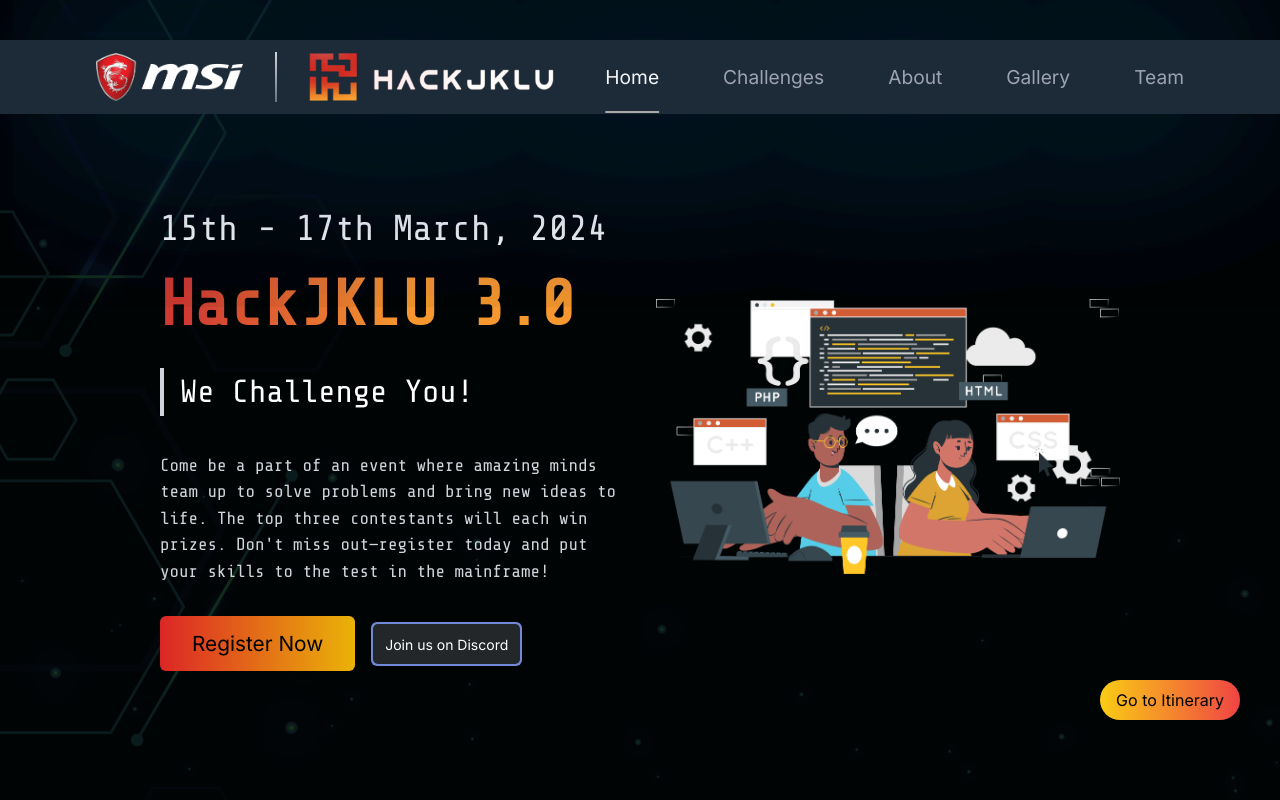
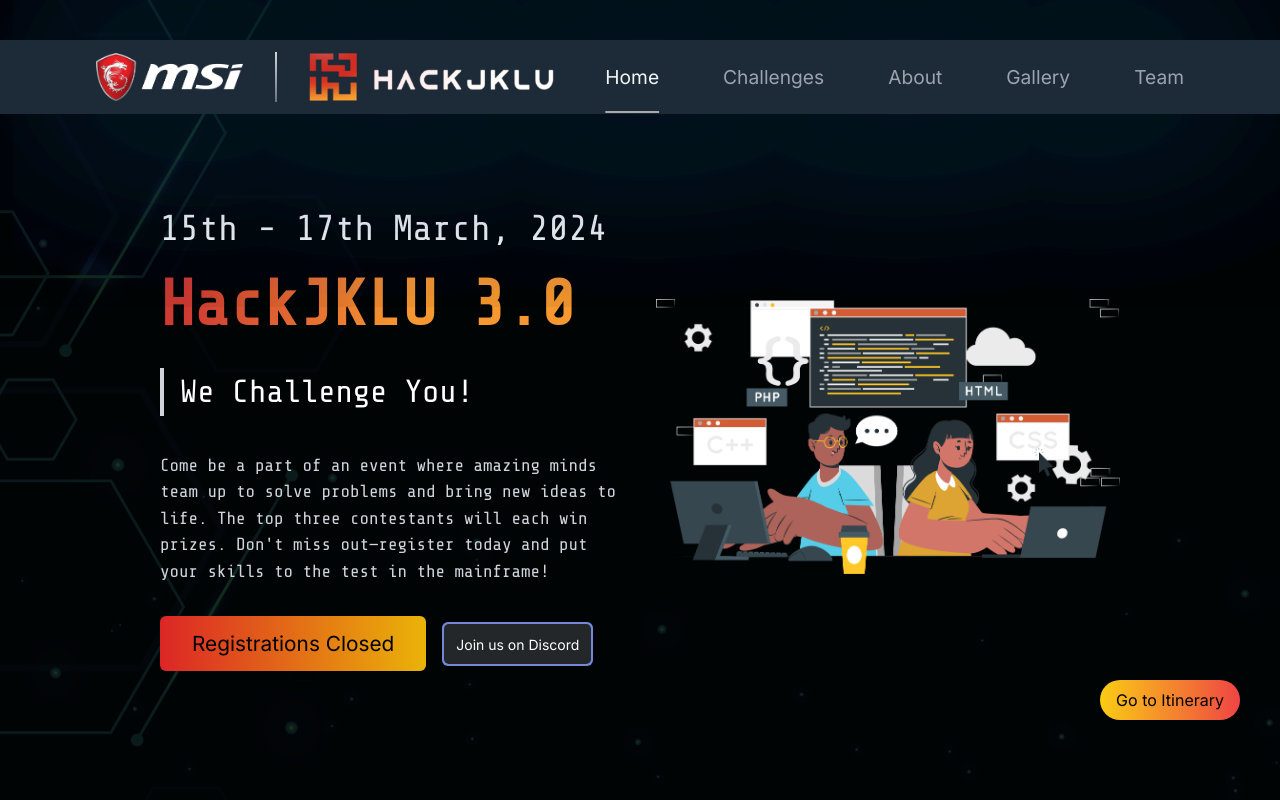
Before and after one commit to adistrim/hackJKLUv3, a Next.js app: page / in a window 1280 px wide. Shown: the top 800 px of the page. Built offline with nearby package versions, Linux system fonts and the light colour scheme.

Commit message:
sponsor components updated, Registrations ended page added

```diff
--- a/src/app/starting-soon/page.tsx
+++ b/src/app/closed/page.tsx
@@ -20,9 +20,9 @@ const EmptyPage: React.FC = () => {
         className={`min-h-screen flex flex-col mt-[10rem] items-center text-white p-4 ${tech_mono.className}`}
       >
         <h1 className="text-2xl sm:text-3xl md:text-4xl mb-8 text-center" style={{ backgroundImage: 'linear-gradient(90deg, #cf3a33 5.87%, #f6982f 59.11%)', WebkitBackgroundClip: 'text', color: 'transparent' }}>
-          Registrations are starting soon
+          Registrations are closed
         </h1>
-        <NextLink href="https://devfolio.co/" passHref>
+        <NextLink href="https://hack-jklu.devfolio.co/" passHref>
           <p className="mb-4">Registrations Partner: <span className="text-blue-500">Devfolio</span></p>
         </NextLink>
       </div>
--- a/src/app/components/header.tsx
+++ b/src/app/components/header.tsx
@@ -71,7 +71,7 @@ const Header: React.FC = () => {
             </div>
           </NextLink>
 
-          <NextLink href="/" passHref>
+          <NextLink href="https://in.msi.com/" passHref>
             <div className="md:hidden block relative h-[2rem] w-[1.6rem] md:h-[3rem] md:w-[9.2rem]">
               <Image
                 src="/sponsors/msi-nontext.png"
--- a/src/app/components/registerbtn.tsx
+++ b/src/app/components/registerbtn.tsx
@@ -6,11 +6,12 @@ const inter = Inter({ subsets: ["latin"] });
 
 const RegisterBtn: React.FC = () => {
     return (
-        <NextLink href="https://hack-jklu.devfolio.co/" passHref target="_blank">
+        <NextLink href="/closed" passHref target="_blank">
             <p className={`inline-flex px-8 py-3 text-black text-[1.1rem] md:text-[1.3rem] justify-center items-center gap-4 rounded-md bg-gradient-to-r from-red-600 to-yellow-500 ${inter.className}`}>
-                Register Now
+                Registrations Closed
             </p>
         </NextLink>
+
     );
 };
 
--- a/src/app/components/sponsors.tsx
+++ b/src/app/components/sponsors.tsx
@@ -5,7 +5,6 @@ interface Sponsor {
     name: string;
     photo: string;
     website: string;
-    type?: string;
 }
 
 interface SponsorComponentProps {
@@ -18,7 +17,6 @@ const SponsorComponent: React.FC<SponsorComponentProps> = ({ sponsor }) => {
             <div className="relative w-32 h-32 mb-2">
                 <Image src={sponsor.photo} alt={sponsor.name} layout="fill" objectFit="contain" />
             </div>
-            {sponsor.type && <span className="text-sm text-gray-500">{sponsor.type}</span>}
         </a>
     );
 };
--- a/src/app/data/sponsors.json
+++ b/src/app/data/sponsors.json
@@ -52,7 +52,7 @@
     {
         "name": "Pantone",
         "photo": "/sponsors/pantone.jpg",
-        "website": "https://www.pantone.com/"
+        "website": "https://sudarshanbooks.com/"
     },
     {
         "name": "Devfolio",
```
